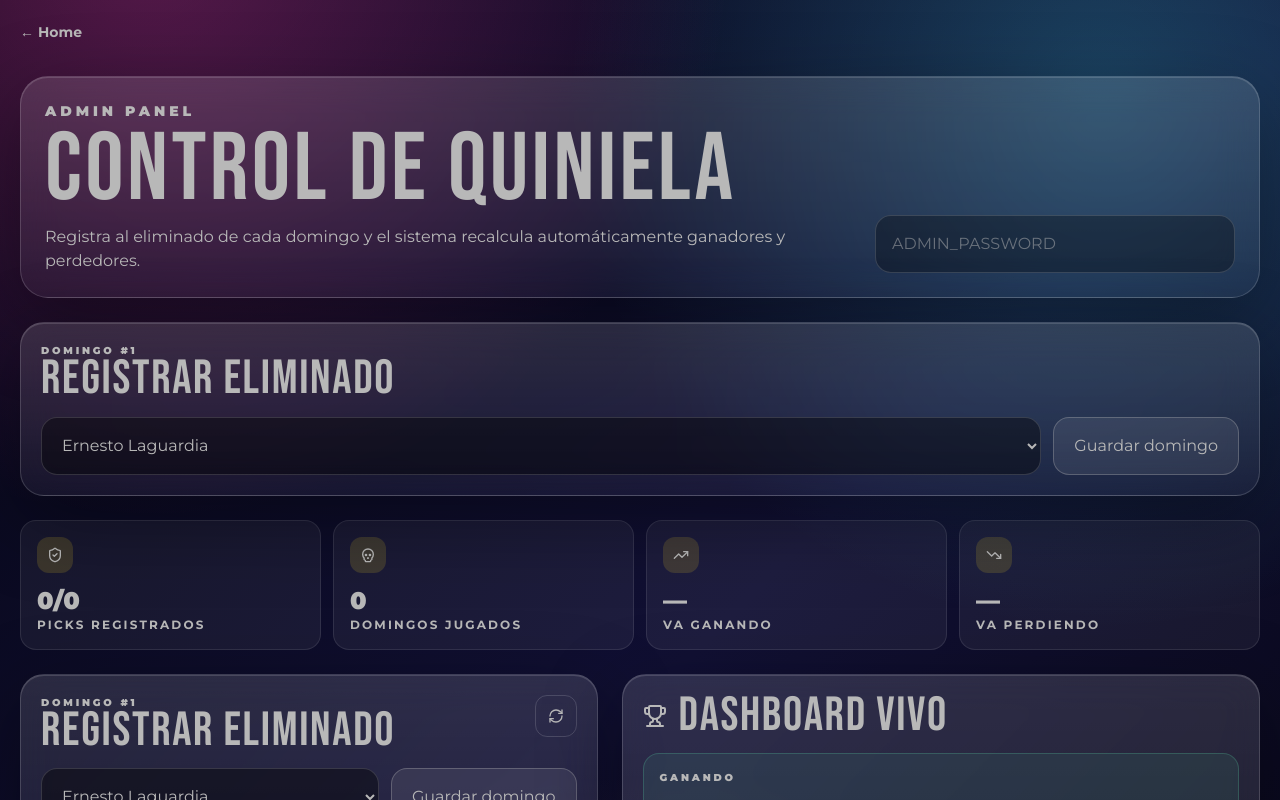
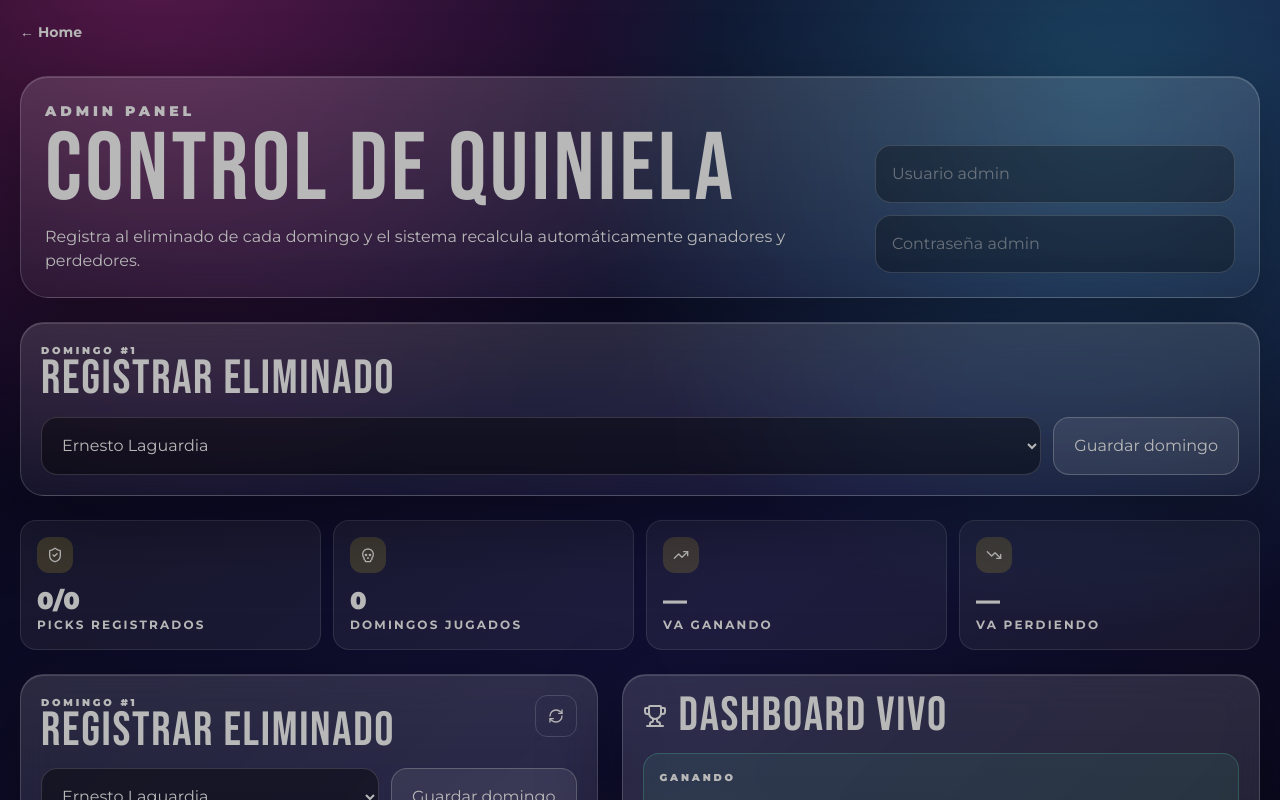
Before and after one commit to santirosado21-spec/quiniela-casa-famosos, a Next.js app: page /admin in a window 1280 px wide. Shown: the top 800 px of the page. Built offline with nearby package versions, Linux system fonts and the light colour scheme.

Commit message:
Require admin username and password

```diff
--- a/app/admin/page.tsx
+++ b/app/admin/page.tsx
@@ -19,6 +19,7 @@ function Stat({ label, value, icon: Icon }: { label: string; value: string | num
 }
 
 export default function AdminPage() {
+ const [username,setUsername]=useState('');
  const [password,setPassword]=useState('');
  const [name,setName]=useState('');
  const [selected,setSelected]=useState('');
@@ -26,7 +27,7 @@ export default function AdminPage() {
  const [msg,setMsg]=useState('');
  const load=()=>fetch('/api/state').then(r=>r.json()).then((next: State)=>{ setState(next); setSelected((prev)=> prev || next.contestants.find(c=>!next.eliminations.some(e=>e.contestant_id===c.id))?.id || ''); });
  useEffect(()=>{load()},[]);
- async function action(body: Record<string, unknown>) { setMsg(''); const res=await fetch('/api/admin',{method:'POST',headers:{'Content-Type':'application/json','x-admin-password':password},body:JSON.stringify(body)}); const data=await res.json(); setMsg(res.ok?'OK':data.error); await load(); return data; }
+ async function action(body: Record<string, unknown>) { setMsg(''); const res=await fetch('/api/admin',{method:'POST',headers:{'Content-Type':'application/json','x-admin-username':username,'x-admin-password':password},body:JSON.stringify(body)}); const data=await res.json(); setMsg(res.ok?'OK':data.error); await load(); return data; }
  const base= typeof window==='undefined'?'':window.location.origin;
  const dashboard = useMemo(()=> state ? buildLeaderboard(state) : null, [state]);
  const contestantById = useMemo(()=> new Map((state?.contestants || []).map(c=>[c.id,c])), [state]);
@@ -42,7 +43,10 @@ export default function AdminPage() {
         <h1 className="show-title mt-2 text-6xl gold-gradient sm:text-8xl">Control de quiniela</h1>
         <p className="mt-3 text-sm text-violet-100/70 sm:text-base">Registra al eliminado de cada domingo y el sistema recalcula automáticamente ganadores y perdedores.</p>
       </div>
-      <input value={password} onChange={e=>setPassword(e.target.value)} placeholder="ADMIN_PASSWORD" type="password" className="w-full rounded-2xl border border-white/15 bg-black/30 px-4 py-4 outline-none focus:border-cyan-200" />
+      <div className="grid gap-3">
+        <input value={username} onChange={e=>setUsername(e.target.value)} placeholder="Usuario admin" autoComplete="username" className="w-full rounded-2xl border border-white/15 bg-black/30 px-4 py-4 outline-none focus:border-cyan-200" />
+        <input value={password} onChange={e=>setPassword(e.target.value)} placeholder="Contraseña admin" type="password" autoComplete="current-password" className="w-full rounded-2xl border border-white/15 bg-black/30 px-4 py-4 outline-none focus:border-cyan-200" />
+      </div>
     </div>
   </div>
 
--- a/app/api/admin/route.ts
+++ b/app/api/admin/route.ts
@@ -5,7 +5,15 @@ import { updateState } from '@/lib/store';
 import { contestants } from '@/lib/contestants';
 
 function isAdmin(req: Request) {
-  return Boolean(process.env.ADMIN_PASSWORD && req.headers.get('x-admin-password') === process.env.ADMIN_PASSWORD);
+  const username = process.env.ADMIN_USERNAME;
+  const password = process.env.ADMIN_PASSWORD;
+
+  return Boolean(
+    username &&
+    password &&
+    req.headers.get('x-admin-username') === username &&
+    req.headers.get('x-admin-password') === password,
+  );
 }
 
 export async function POST(req: Request) {
```
